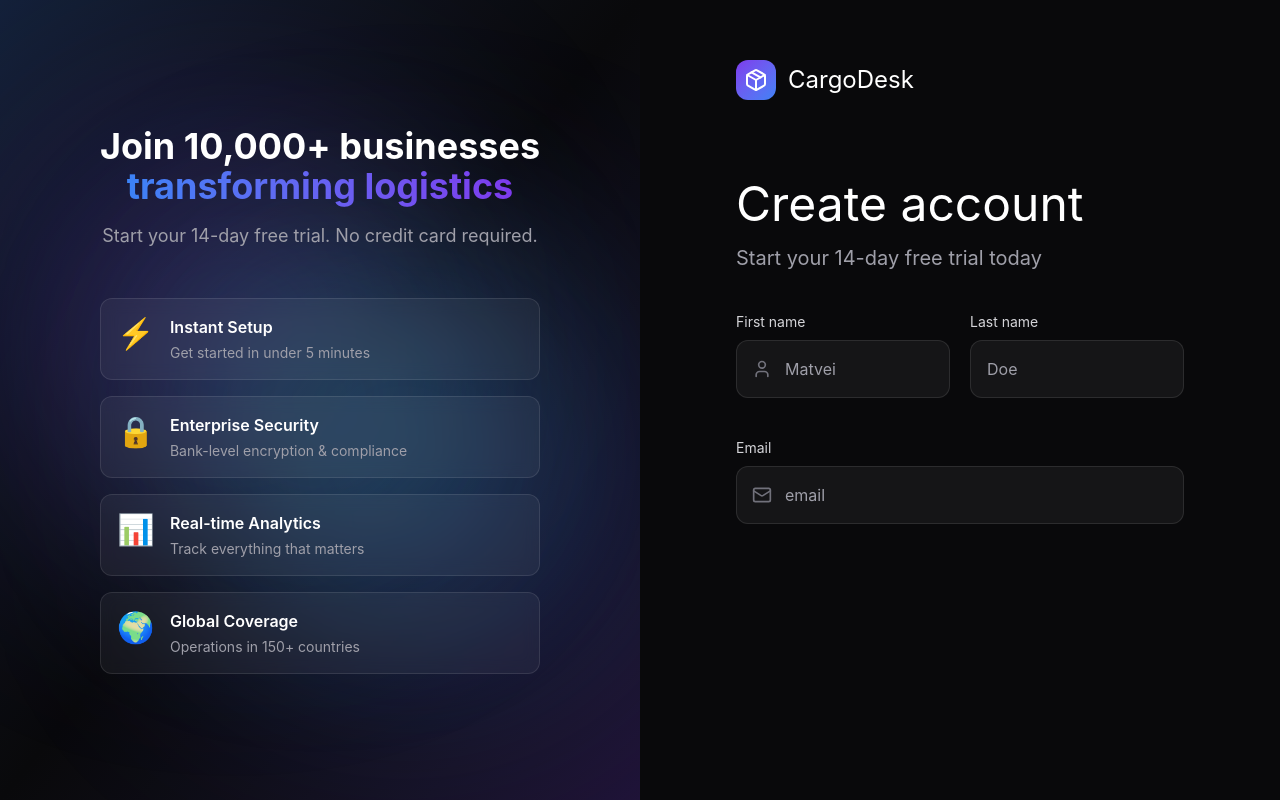
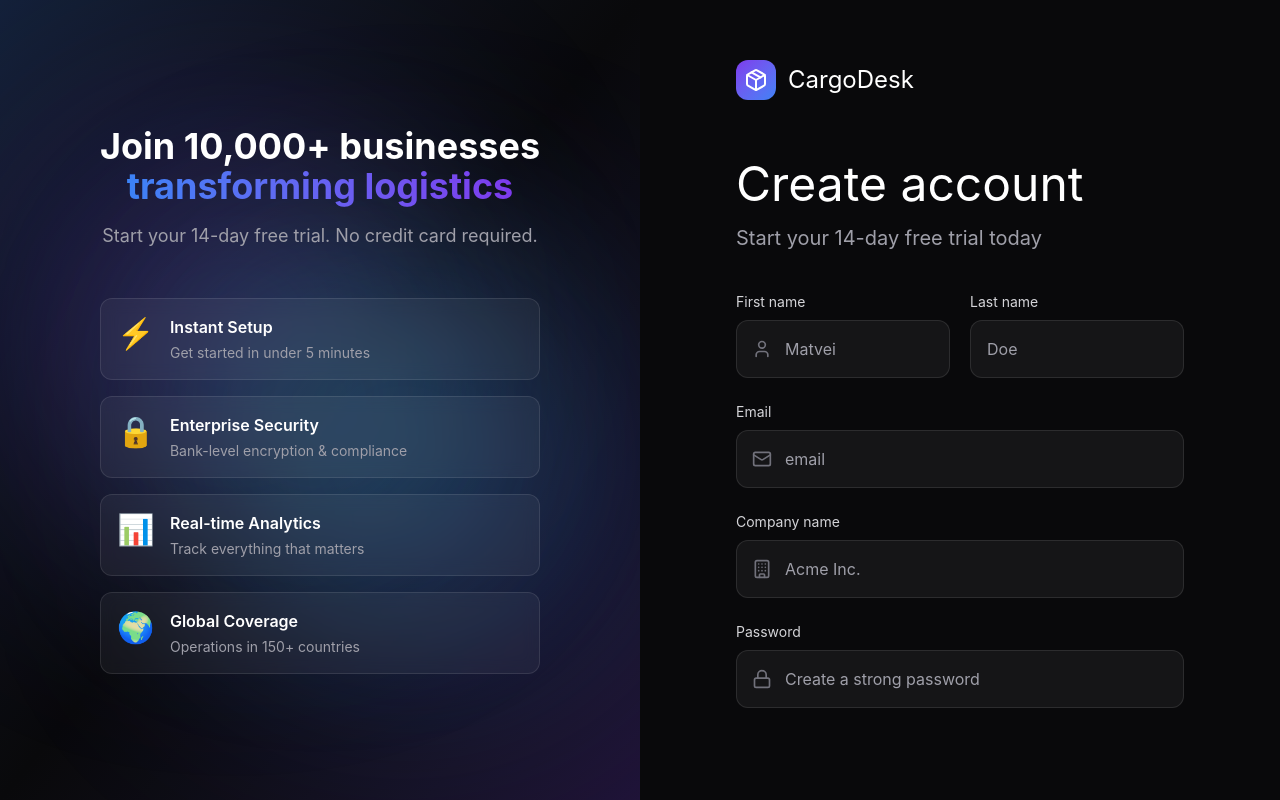
Before and after one commit to vvhh3/CargoDesk, a React (Vite) app in the folder Frontend/: page /registry in a window 1280 px wide. Built offline with nearby package versions, Linux system fonts and the light colour scheme.

Commit message:
add input

```diff
--- a/Frontend/src/Pages/Registry.tsx
+++ b/Frontend/src/Pages/Registry.tsx
@@ -1,6 +1,6 @@
 
 import Logo from "../Components/Logo/Logo"
-import { User,Mail } from "lucide-react"
+import { User,Mail,Building,Lock } from "lucide-react"
 
 const Registry = () => {
 
@@ -55,15 +55,17 @@ const Registry = () => {
             {/* Right часть */}
             <div className="flex justify-center min-h-screen w-1/2">
                 <div className="flex flex-col items-start w-7/10 py-15">
+
                     <div>
                         <Logo />
                     </div>
-                    <div className="flex flex-col gap-4 mt-20">
+
+                    <div className="flex flex-col gap-4 mt-15">
                         <span className="text-white text-5xl">Create account</span>
                         <span className="text-zinc-400 text-xl">Start your 14-day free trial today</span>
                     </div>
 
-                    <div className="mt-10 flex flex-wrap w-full flex-col gap-10">
+                    <div className="mt-10 flex flex-wrap w-full flex-col gap-6">
                         <div className="flex gap-5 w-full">
 
                             <div className="w-1/2">
@@ -95,6 +97,25 @@ const Registry = () => {
                                     className="p-4 pl-12 w-full rounded-xl bg-white/5 border border-white/10 text-white placeholder:text-zinc-400 focus:outline-none  focus:border-[#7C3AED] transition-all" />
                             </div>
                         </div>
+
+                        <div>
+                            <label className="block text-sm text-zinc-300 mb-2">Company name</label>
+                            <div className="relative">
+                                <Building className="absolute left-4 top-1/2 -translate-y-1/2 w-5 h-5 text-zinc-500" />
+                                <input placeholder="Acme Inc."
+                                    className="p-4 pl-12 w-full rounded-xl bg-white/5 border border-white/10 text-white placeholder:text-zinc-400 focus:outline-none  focus:border-[#7C3AED] transition-all" />
+                            </div>
+                        </div>
+
+                        <div>
+                            <label className="block text-sm text-zinc-300 mb-2">Password</label>
+                            <div className="relative">
+                                <Lock className="absolute left-4 top-1/2 -translate-y-1/2 w-5 h-5 text-zinc-500" />
+                                <input placeholder="Create a strong password"
+                                    className="p-4 pl-12 w-full rounded-xl bg-white/5 border border-white/10 text-white placeholder:text-zinc-400 focus:outline-none  focus:border-[#7C3AED] transition-all" />
+                            </div>
+                        </div>
+
                     </div>
                 </div>
 
```
